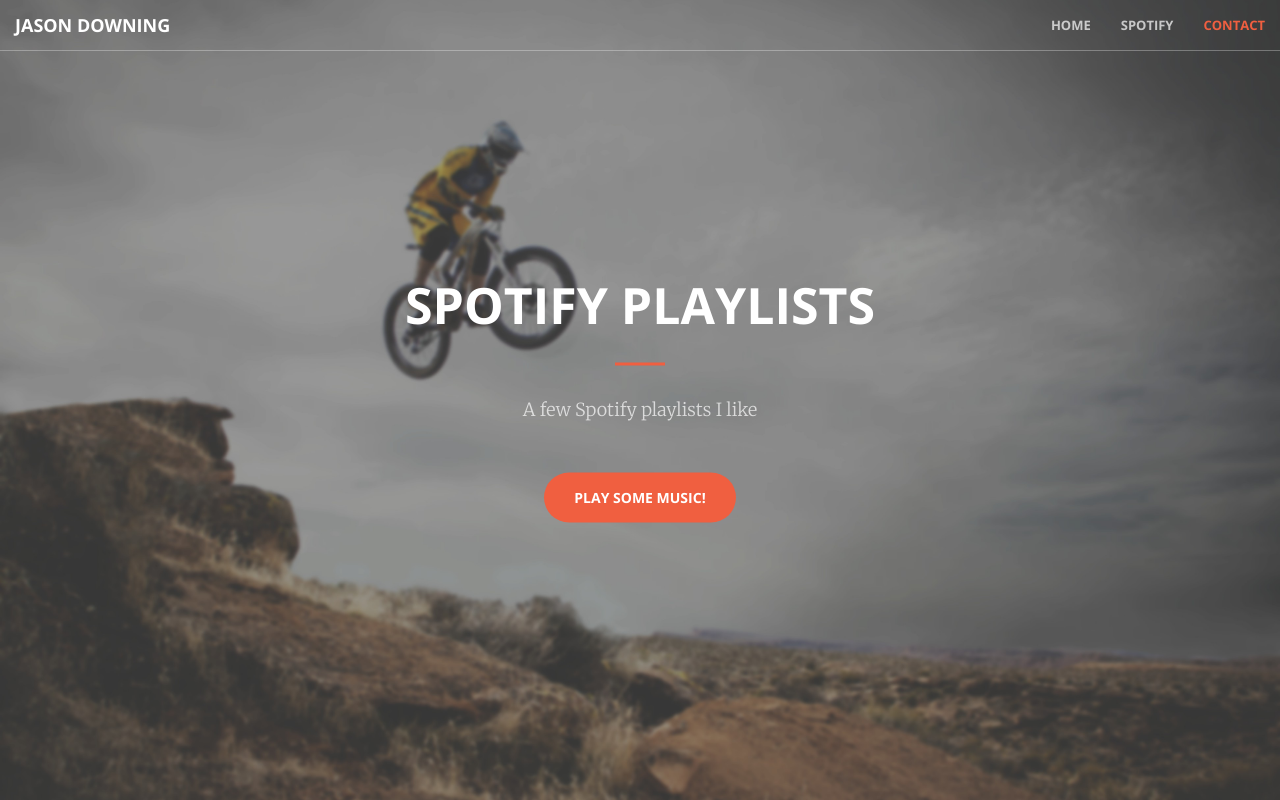
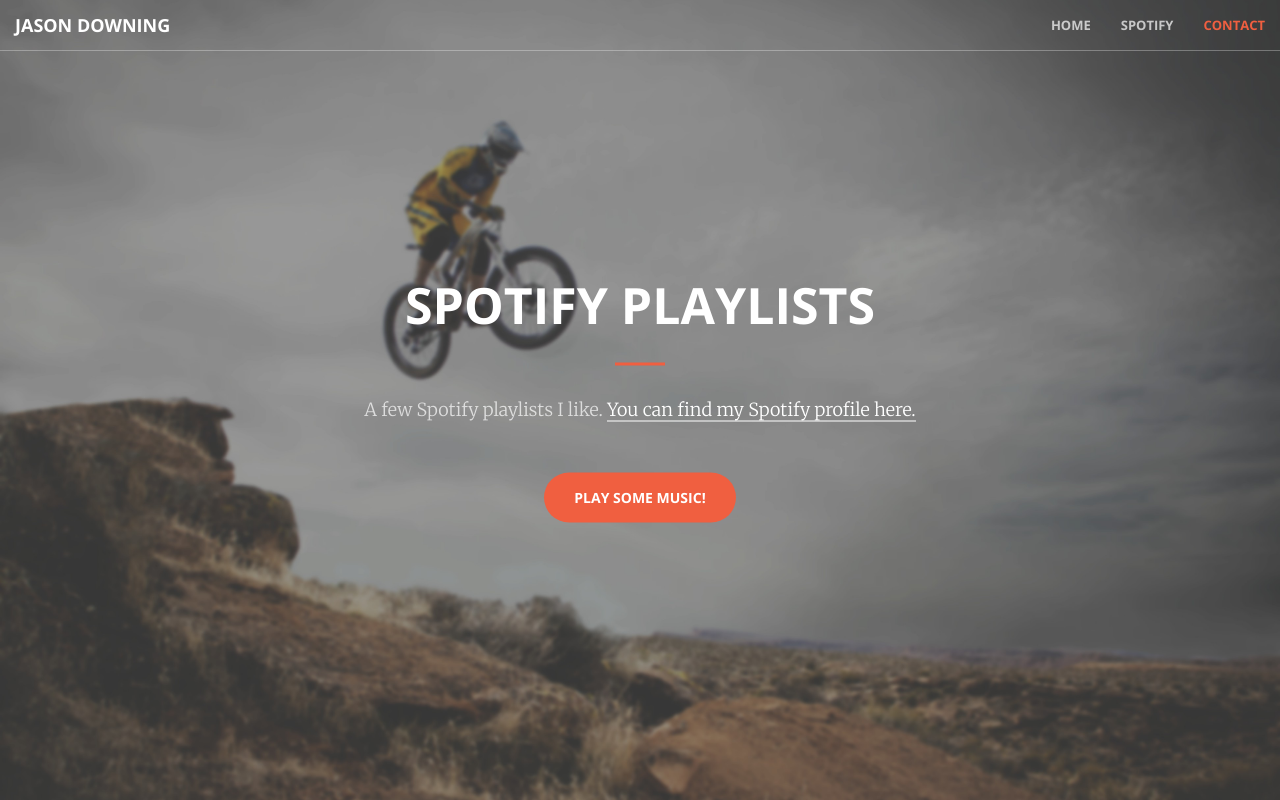
Before and after one commit to JasonD94/Spotify, a plain HTML site: page index.html in a window 1280 px wide. Shown: the top 800 px of the page. Drawn offline with nearby package versions, Linux system fonts and the light colour scheme.

Commit message:
adding link to my Spotify profile in the header

```diff
--- a/index.html
+++ b/index.html
@@ -99,7 +99,10 @@
       <div class="header-content-inner">
         <h1 id="homeHeading">Spotify Playlists</h1>
         <hr>
-        <p>A few Spotify playlists I like</p>
+        <p>A few Spotify playlists I like.
+          <a class="text-white" href="https://open.spotify.com/user/22jfi7je7rejouxfhnqiqyd3a">
+            You can find my Spotify profile here.</a>
+        </p>
         <a href="#spotify" class="btn btn-primary btn-xl page-scroll">Play Some Music!</a>
       </div>
     </div>
```
